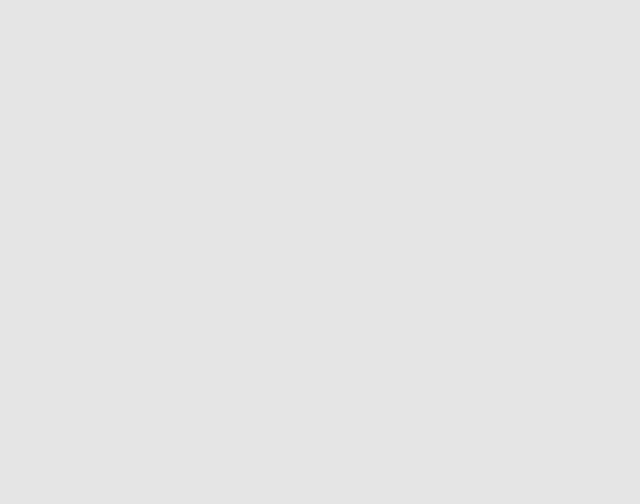
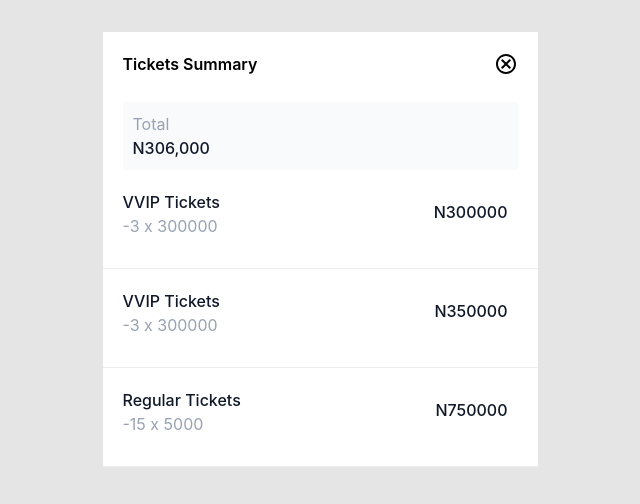
Before and after one commit to decadevs/event-booking-frontend-sq12, a React (Vite) app: page /ticketsummarymodal in a window 1280 px wide. Before the commit this address had no page. Shown: the top 504 px of the page, without its empty margins (320-960 px from the left). Built offline with nearby package versions, Linux system fonts and the light colour scheme.

Commit message:
Tickets Summary modal

```diff
--- a/src/App.tsx
+++ b/src/App.tsx
@@ -6,6 +6,7 @@ import { ContextProvider } from './utils/context';
 import { Bookerpallette} from './utils/theme';
 import { createTheme, ThemeProvider } from '@mui/material/styles';
 import AllEventsCreatedHeader from './components/userAllEvents/AllEventsCreated';
+import TicketsSummary from './components/userAllEvents/TicketsSummary';
 
 
 
@@ -27,6 +28,7 @@ function App() {
           <Route path='' element={<DemoPage />} />
           <Route path='/dashboard' element={<DashboardPage />} />
           <Route path='/allevents' element={<AllEventsCreatedHeader />} />
+          <Route path='/ticketsummarymodal' element={<TicketsSummary />} />
         </Routes>
       </BrowserRouter>
       {/* Your Footer here...  */}
--- a/src/components/userAllEvents/AllEventsCreated.tsx
+++ b/src/components/userAllEvents/AllEventsCreated.tsx
@@ -1,5 +1,3 @@
-import React from 'react'
-import { Mobile } from '../../responsive';
 import styled from 'styled-components'
 import {FilterAltOutlined, OpenInNewOutlined} from '@mui/icons-material';
 import { Button } from '@mui/material';
@@ -87,7 +85,6 @@ text-align:left;
 font-family: 'Inter';
 font-style: normal;
 font-weight: 400;
-// font-size: 16px;
 color: #667085;
 margin:0;
 padding: 0;
@@ -97,7 +94,6 @@ text-align:left;
 font-family: 'Inter';
 font-style: normal;
 font-weight: 600;
-// font-size: 16px;
 color: #252D42;
 margin:0;
 padding: 0;
--- /dev/null
+++ b/src/components/userAllEvents/TicketsSummary.tsx
@@ -0,0 +1,106 @@
+import styled from "styled-components"
+import {CancelOutlined} from '@mui/icons-material';
+
+const TSummaryContainer = styled.div`
+background: #fff;
+width: 435px;
+`
+const TSummaryHeader = styled.div`
+display: flex;
+justify-content: space-between;
+`
+const TSummary = styled.p`
+text-align:left;
+font-family: 'Inter';
+font-style: normal;
+font-weight: 600;
+color: #000;
+margin: 20px;
+padding: 0;
+`
+const TSummaryBigHeader = styled.div`
+text-align: left;
+margin: 0 20px;
+background: #F9FAFB;
+padding: 10px;
+`
+const TSummarySmall = styled.p`
+font-family: 'Inter';
+font-style: normal;
+font-weight: 400;
+font-size: 16px;
+color: #98A2B3;
+margin:0;
+padding: 0;
+`
+const TSummaryBig = styled.p`
+font-family: 'Inter';
+font-style: normal;
+font-weight: 500;
+font-size: 16px;
+color: #101828;
+margin:0;
+padding: 0;
+`
+const TSummaryBody = styled.div`
+display: flex;
+justify-content: space-between;
+text-align: left;
+margin: 20px 0px;
+padding: 0 0 30px 0;
+border-bottom: 1px #eee solid;
+`
+const TSummaryBodyQty = styled.div`
+text-align: left;
+margin: 0 20px;
+`
+const TSummaryBodyPrice = styled.div`
+text-align: left;
+margin: 0 20px;
+`
+
+
+
+const TicketsSummary = () => {
+    return (
+        <TSummaryContainer>
+            <TSummaryHeader>
+                <TSummary>Tickets Summary</TSummary>
+                <TSummary><CancelOutlined /></TSummary>
+            </TSummaryHeader>
+            <TSummaryBigHeader>
+                <TSummarySmall>Total</TSummarySmall>
+                <TSummaryBig>N306,000</TSummaryBig>
+            </TSummaryBigHeader>
+            <TSummaryBody>
+                <TSummaryBodyQty>
+                    <TSummaryBig>VVIP Tickets</TSummaryBig>
+                    <TSummarySmall>-3 x 300000</TSummarySmall>
+                </TSummaryBodyQty>
+                <TSummaryBodyPrice>
+                    <TSummaryBig style={{margin:"10px"}}>N300000</TSummaryBig>
+                </TSummaryBodyPrice>
+            </TSummaryBody>
+            <TSummaryBody>
+                <TSummaryBodyQty>
+                    <TSummaryBig>VVIP Tickets</TSummaryBig>
+                    <TSummarySmall>-3 x 300000</TSummarySmall>
+                </TSummaryBodyQty>
+                <TSummaryBodyPrice>
+                    <TSummaryBig style={{margin:"10px"}}>N350000</TSummaryBig>
+                </TSummaryBodyPrice>
+            </TSummaryBody>
+            <TSummaryBody>
+                <TSummaryBodyQty>
+                    <TSummaryBig>Regular Tickets</TSummaryBig>
+                    <TSummarySmall>-15 x 5000</TSummarySmall>
+                </TSummaryBodyQty>
+                <TSummaryBodyPrice>
+                    <TSummaryBig style={{margin:"10px"}}>N750000</TSummaryBig>
+                </TSummaryBodyPrice>
+            </TSummaryBody>
+        </TSummaryContainer>
+    )
+}
+
+export default TicketsSummary
```
Also changed, not shown: src/responsive.tsx (deleted, +0 -13 lines), src/components/userAllEvents/AllEventsCreated.css (deleted).
